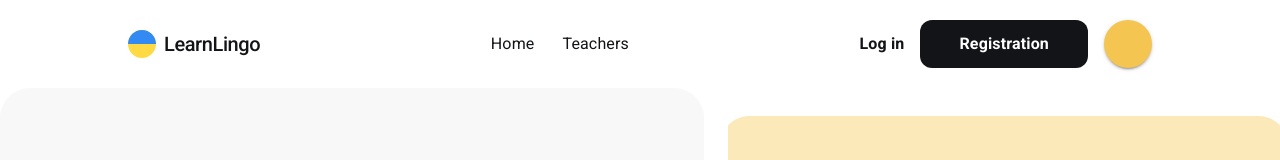
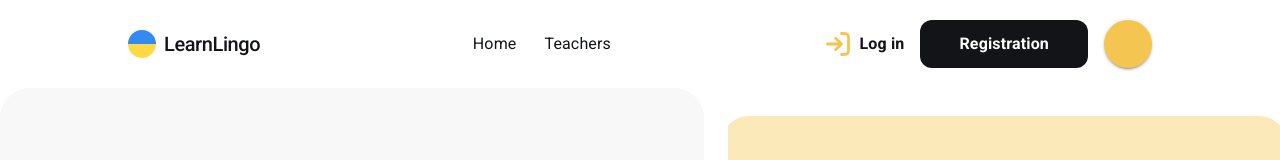
Before and after one commit to VitaPad/LearnLingo, a React (Vite) app: page / in a window 1280 px wide. Shown: the top 160 px of the page. Built offline with nearby package versions, Linux system fonts and the light colour scheme.

Commit message:
changes svg login

```diff
--- a/src/components/UserActions/UserActions.jsx
+++ b/src/components/UserActions/UserActions.jsx
@@ -3,17 +3,17 @@ import { Link } from 'react-router-dom'; /*
 import sprite from '../../image/sprite/sprite.svg'; */
 import css from './UserAction.module.css';
 
-function UserActions({ toggleTheme }) {
+function UserActions({ theme, toggleTheme }) {
   return (
     <div className={css.userActions}>
       <Link className={css.login} to="login">
-        {/*        <svg
+        <svg
           width="28"
           height="28"
           style={{ color: theme.palette.primary.main }}
         >
-          <use href={`${sprite}#icon-log-in-01`}></use>
-        </svg> */}
+          <use href="/sprite/sprite.svg#icon-log-in-01"></use>
+        </svg>
         Log in
       </Link>
       <Link className={css.registration} to="login">
```
